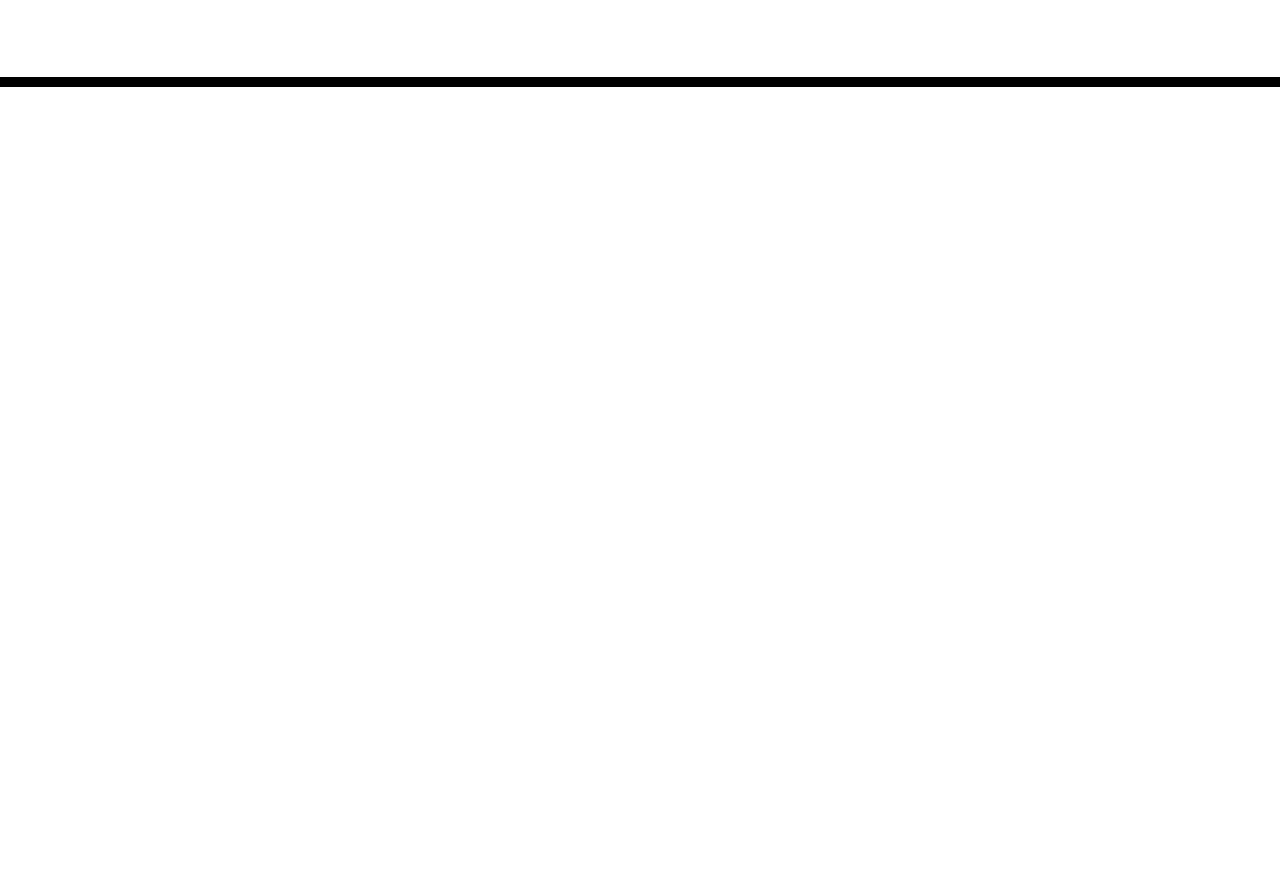
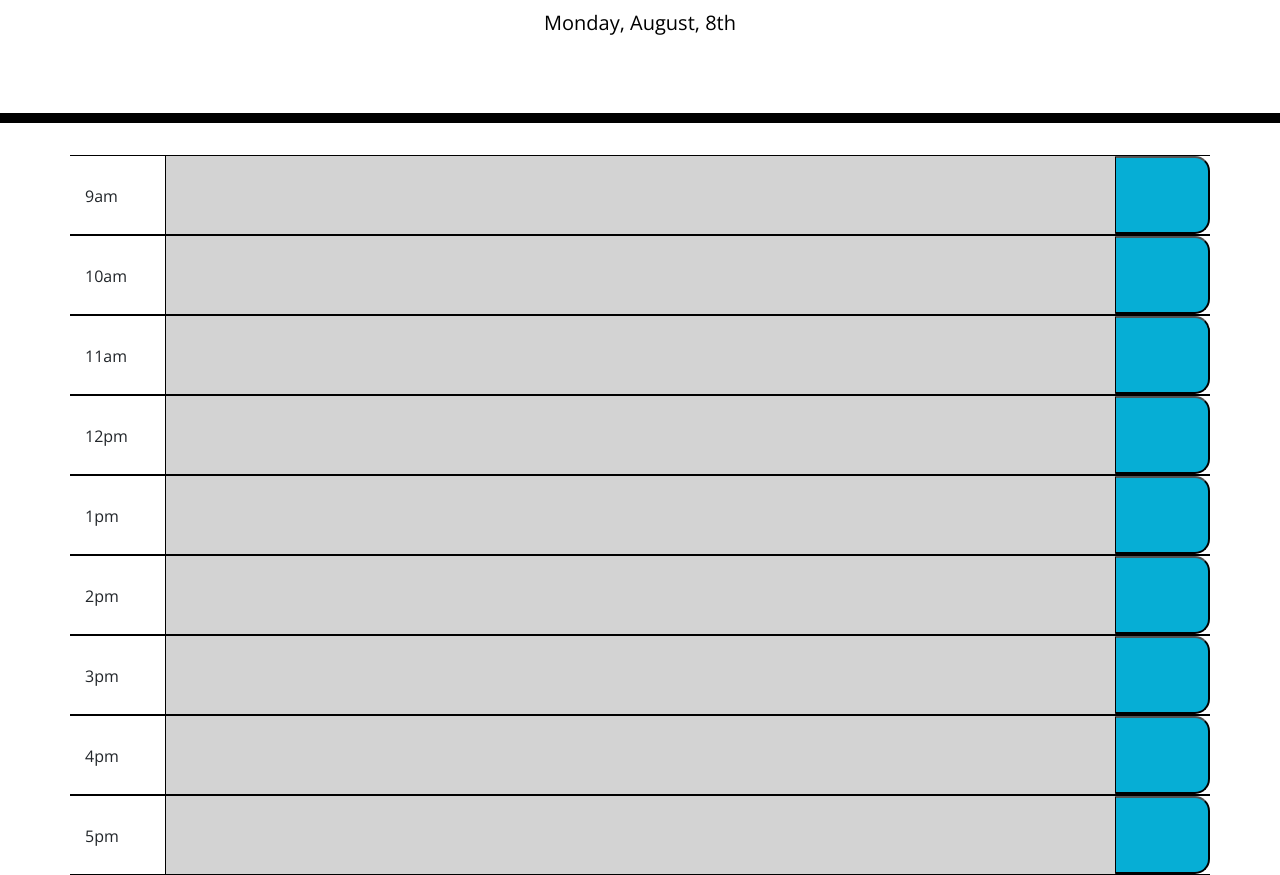
Before and after one commit to pfthomas/Work-Day-Schedular-FT, a plain HTML site: page index.html in a window 1280 px wide. Shown: the part 181-1056 px from the top of the page. Before the commit the page ends 800 px from the top, so only its background shows below. Drawn offline with nearby package versions, Linux system fonts and the light colour scheme.

Commit message:
scheduler is functioning

```diff
--- a/index.html
+++ b/index.html
@@ -25,7 +25,7 @@
     <title>Work Day Scheduler</title>
   </head>
 
-  <body>
+  <body onload="retrieveNotes();">
     <header class="jumbotron">
       <h1 class="display-3">Work Day Scheduler</h1>
       <p class="lead">A simple calendar app for scheduling your work day</p>
@@ -33,10 +33,124 @@
     </header>
     <div class="container">
       <!-- Timeblocks go here -->
+      <div class="scheduleContainer">
+        <div class="row">
+          <div class="col-1">
+            9am
+          </div>
+          <textarea id="0" time="9" class="col-10 time-block">
 
+          </textarea>
+          <button id="save" class="col-1 saveBtn" onclick="saveText('0');">
+
+          </button>
+        </div>
+
+        <div class="row">
+          <div class="col-1">
+            10am
+          </div>
+          <textarea id="1" time="10" class="col-10 time-block">
+
+          </textarea>
+          <button id="save" class="col-1 saveBtn" onclick="saveText('1');">
+
+          </button>
+        </div>
+
+        <div class="row">
+          <div class="col-1">
+            11am
+          </div>
+          <textarea id="2" time="11" class="col-10 time-block">
+
+          </textarea>
+          <button id="save" class="col-1 saveBtn" onclick="saveText('2');">
+
+          </button>
+        </div>
+
+        <div class="row">
+          <div class="col-1">
+            12pm
+          </div>
+          <textarea id="3" time="12" class="col-10 time-block">
+
+          </textarea>
+          <button id="save" class="col-1 saveBtn" onclick="saveText('3');">
+
+          </button>
+        </div>
+
+        <div class="row">
+          <div class="col-1">
+            1pm
+          </div>
+          <textarea id="4" time="13" class="col-10 time-block">
+
+          </textarea>
+          <button id="save" class="col-1 saveBtn" onclick="saveText('4');">
+
+          </button>
+        </div>
+
+        <div class="row">
+          <div class="col-1">
+            2pm
+          </div>
+          <textarea id="5" time="14" class="col-10 time-block">
+
+          </textarea>
+          <button id="save" class="col-1 saveBtn" onclick="saveText('5');">
+
+          </button>
+        </div>
+
+        <div class="row">
+          <div class="col-1">
+            3pm
+          </div>
+          <textarea id="6" time="15" class="col-10 time-block">
+
+          </textarea>
+          <button id="save" class="col-1 saveBtn" onclick="saveText('6');">
+
+          </button>
+        </div>
+
+        <div class="row">
+          <div class="col-1">
+            4pm
+          </div>
+          <textarea id="7" time="17" class="col-10 time-block">
+
+          </textarea>
+          <button id="save" class="col-1 saveBtn" onclick="saveText('7');">
+
+          </button>
+        </div>
+
+        <div class="row">
+          <div class="col-1">
+            5pm
+          </div>
+          <textarea id="8" time="18" class="col-10 time-block">
+
+          </textarea>
+          <button id="save" class="col-1 saveBtn" onclick="saveText('8');">
+
+          </button>
+        </div>
+
+
+
+
+        </div>
+      </div>
     </div>
 
     <script src="https://cdnjs.cloudflare.com/ajax/libs/jquery/3.2.1/jquery.min.js"></script>
     <script src="https://cdnjs.cloudflare.com/ajax/libs/moment.js/2.24.0/moment.min.js"></script>
+    <script src="/script.js"></script>
   </body>
 </html>
--- /dev/null
+++ b/script.js
@@ -0,0 +1,81 @@
+var currentDay = $("#currentDay");
+var timeBlock = $(".time-block")
+var today = moment();
+var hour = moment().format("H");
+var date = moment().format("dddd, MMMM, Do");
+var saveBtn = $("#save");
+var container = $(".container")
+currentDay.text(date);
+
+//adjust backgrounds based on time
+function timeBlockColor() {
+
+    timeBlock.each(function() {
+        var timeBlock = $(this);
+        var blockHour = parseInt(timeBlock.attr("time"));
+        if (blockHour == hour){
+            timeBlock.addClass("present").removeClass("future", "past");
+        }
+
+        else if (blockHour > hour){
+            timeBlock.addClass("future").removeClass("past", "present");
+        }
+        else if (blockHour < hour){
+            timeBlock.addClass("past").removeClass("present", "future");
+        }
+    });
+}
+
+
+var textContent = [];
+
+
+//give each timeblock the its given hour and the textarea associated with it
+function assignTextEntry() {
+
+    textContent = localStorage.getItem("savedText");
+    textContent = JSON.parse(textContent);
+
+    for (var i = 0; i < textContent.length; i++) {
+
+        var hText = textContent[i].text;
+
+        var hour = textContent[i].textHour;
+        $("[time=" + hour + "]").val(hText);
+
+
+    }
+    console.log(textContent);
+
+}
+
+function saveText(id){
+    var queryId = `#${id}`;
+    var value = $(queryId).val();
+    console.log("storing ID with value: ", id, value);
+    localStorage.setItem(id, value);
+
+    var item = localStorage.getItem(id);
+    console.log("retrieved item: ", item)
+    //localStorage.setItem("savedText", JSON.stringify(textContent));
+}
+
+function retrieveNotes(){
+    for (let i = 0; i < TIMESLOTS; i++){
+        var id = i.toString();
+        console.log("test ID: ", id);
+        var note = localStorage.getItem(id);
+        console.log("test note: ", note);
+        if (note){
+            document.getElementById(i.toString()).value = note;
+        }
+
+    }
+
+}
+const TIMESLOTS = 8;
+timeBlockColor();
+retrieveNotes();
+
+
+console.log("bitch");
--- a/style.css
+++ b/style.css
@@ -27,13 +27,14 @@ textarea {
 
 .time-block {
   text-align: center;
-  border-radius: 15px;
+  /*border-radius: 15px;*/
 }
 
 .row {
   white-space: pre-wrap;
   height: 80px;
   border-top: 1px solid white;
+
 }
 
 .hour {
@@ -58,6 +59,10 @@ textarea {
 }
 
 .saveBtn {
+  display: block;
+  width: 100%;
+  height: 100%;
+  align-items: stretch;
   border-left: 1px solid black;
   border-top-right-radius: 15px;
   border-bottom-right-radius: 15px;
@@ -69,3 +74,15 @@ textarea {
   font-size: 20px;
   transition: all 0.3s ease-in-out;
 }
+
+
+.row {
+  border: 1px solid black;
+  border-left: 1px transparent;
+  border-right: 1px transparent;
+}
+
+
+/* .col-1 {
+  border-right: 1px solid black;
+}  */
```
